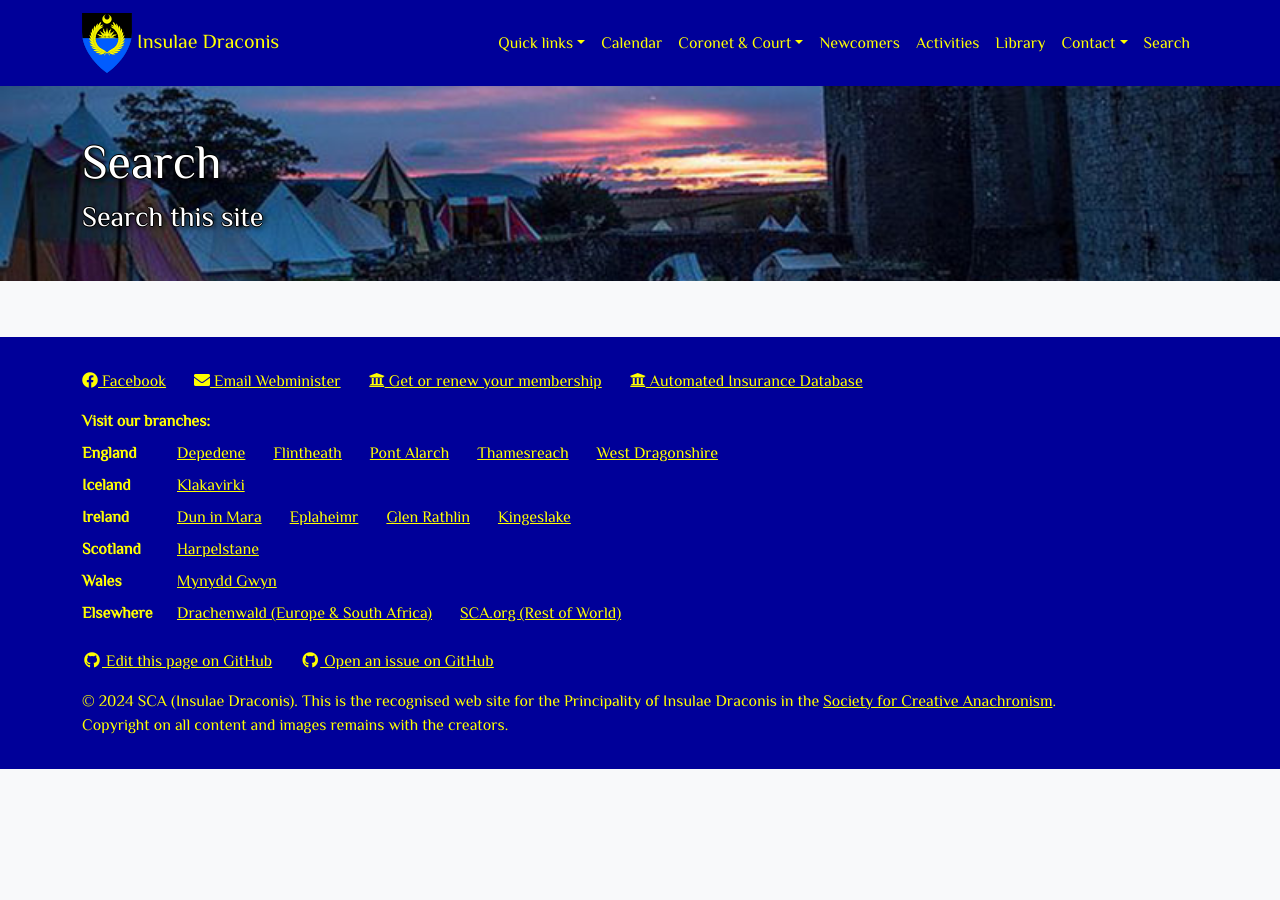
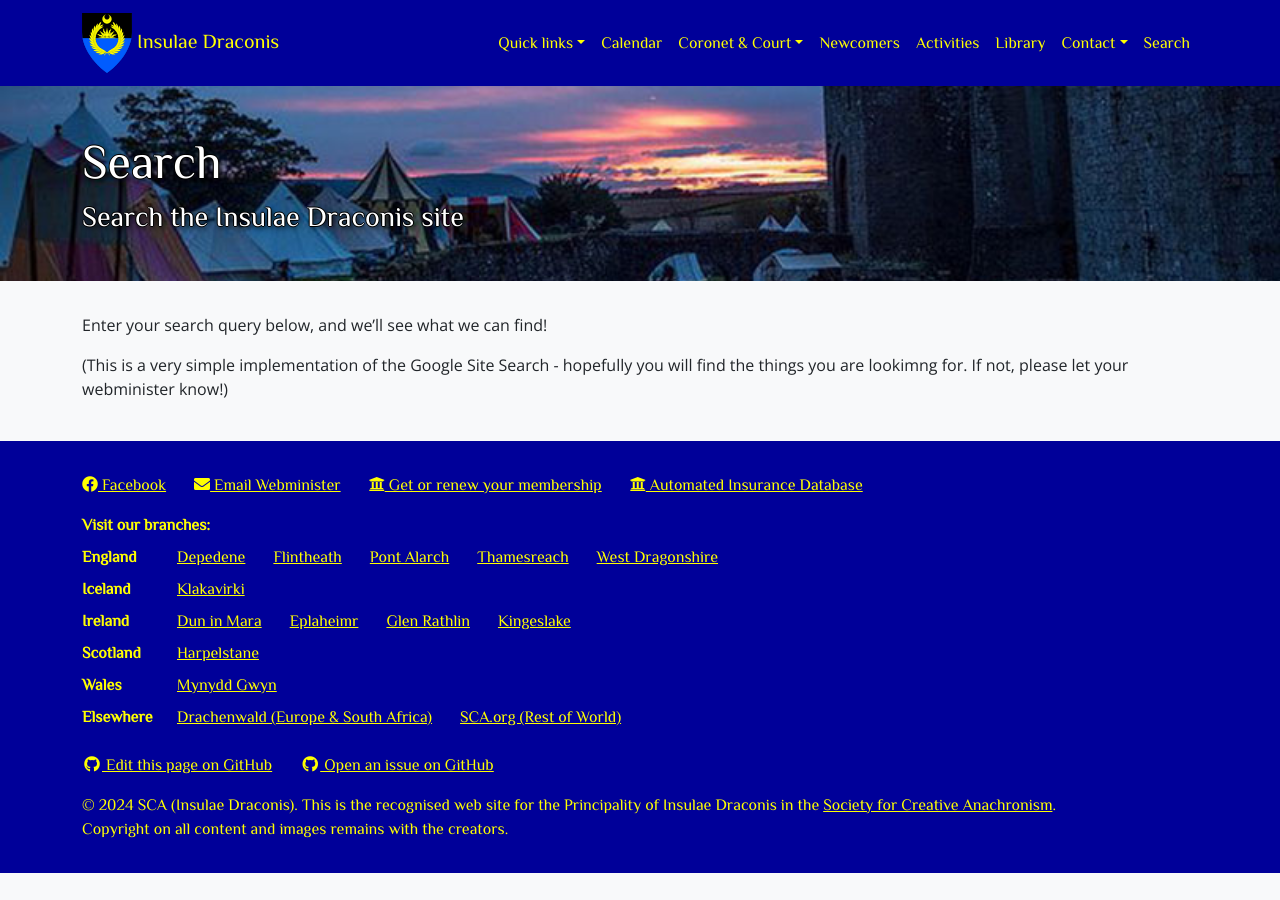
Before and after one commit to drachenwald/insulae-draconis, a Jekyll site: the page built from search.md, in a window 1280 px wide. Built offline with Jekyll 4.4.1, drawn with Linux system fonts in a browser that asks for light colours; comment, search, counter and statistics services are not loaded.

Commit message:
Minor update to the Search page

```diff
--- a/search.md
+++ b/search.md
@@ -1,8 +1,10 @@
 ---
 title: Search
-subtitle: Search this site
+subtitle: Search the Insulae Draconis site
 ---
 
+Enter your search query below, and we'll see what we can find!
 <script async src="https://cse.google.com/cse.js?cx=061d3c105e6a24b01">
 </script>
 <div class="gcse-search"></div>
+(This is a very simple implementation of the Google Site Search - hopefully you will find the things you are lookimng for. If not, please let your webminister know!)
```
